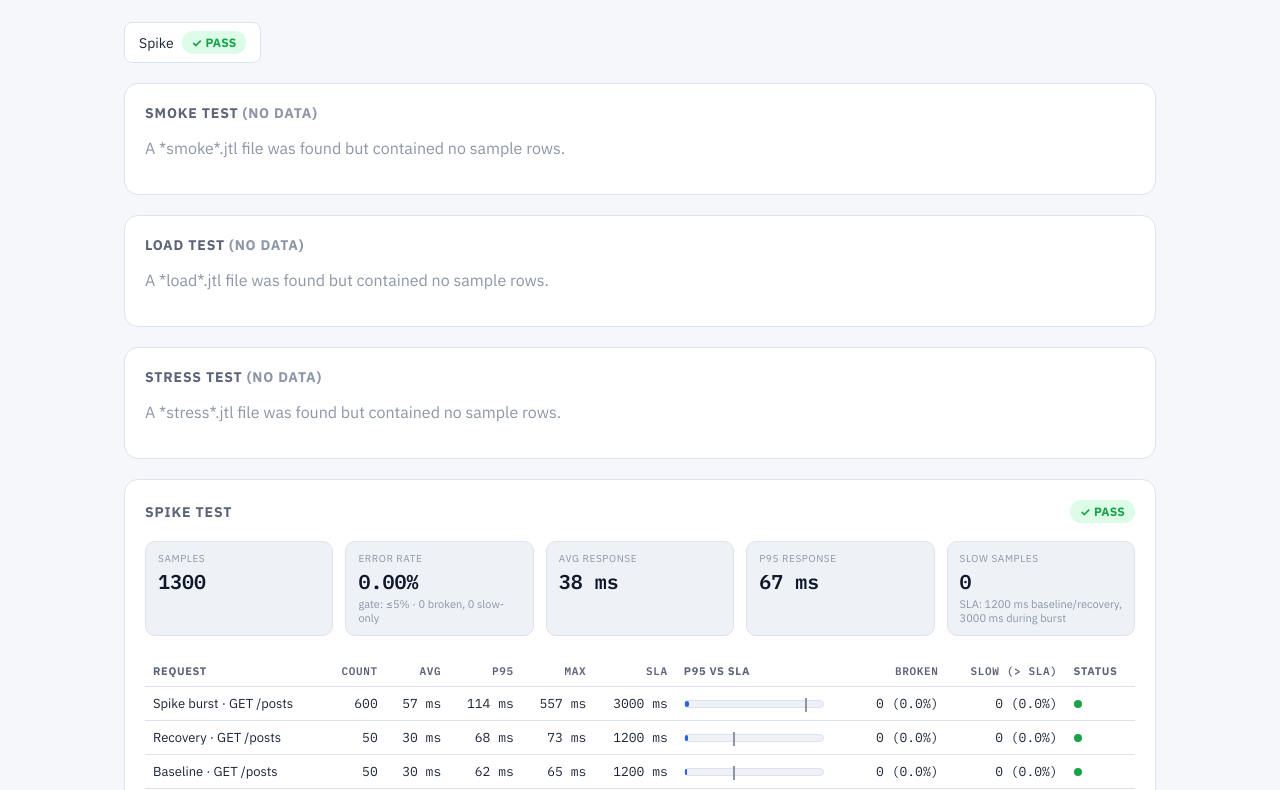
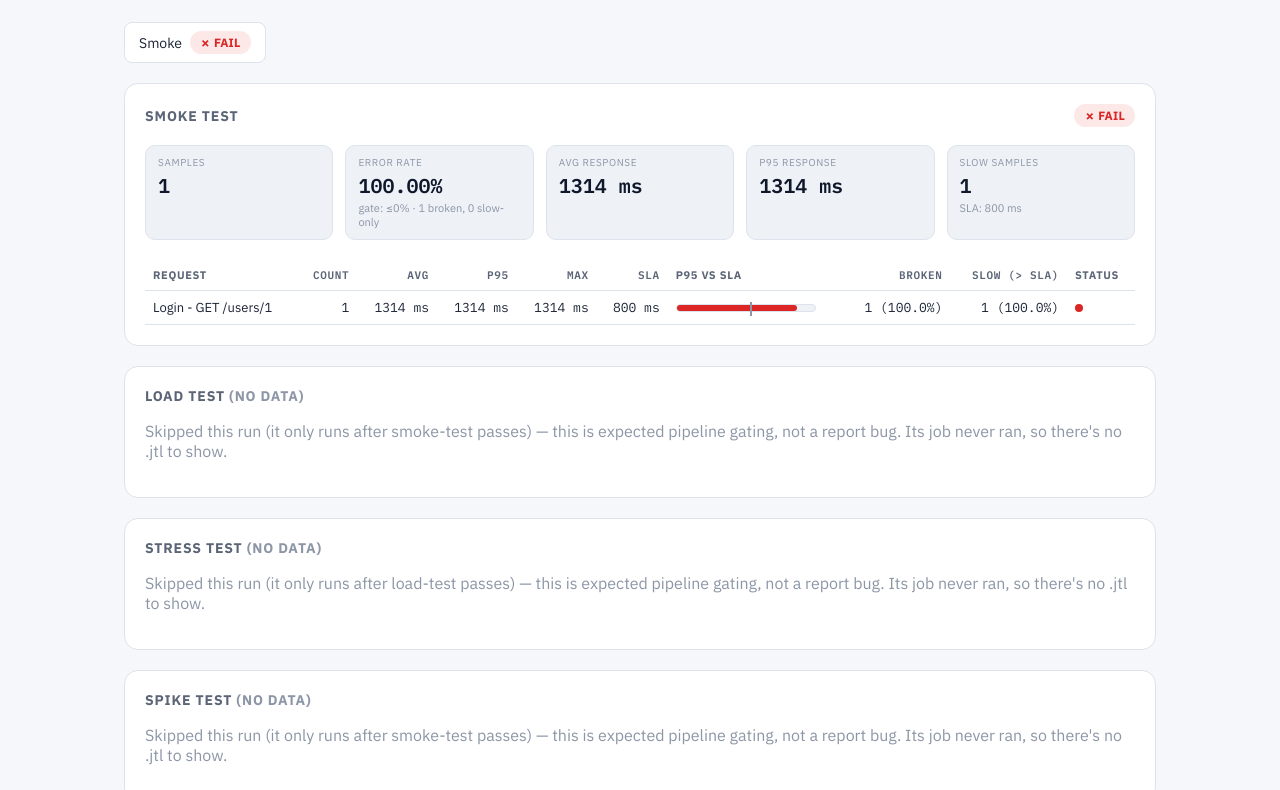
Before and after one commit to pyrpapa/jmeter-performance-suite, a plain HTML site: page index.html in a window 1280 px wide. Shown: the part 61-851 px from the top of the page. Drawn offline with Linux system fonts and the light colour scheme.

Commit message:
deploy: 155ae65ef6156337553663f762c21a21e1c059d2

```diff
--- a/index.html
+++ b/index.html
@@ -110,43 +110,40 @@
       <div class="logo">J</div>
       <div class="brand-text"><div class="title">JMeter Performance Suite</div><div class="subtitle">Custom Dashboard</div></div>
     </div>
-    <div class="meta">Generated 2026-07-25 18:25 UTC &middot; source: all-results &middot; overall: <span class="badge badge-good">&#10003; PASS</span></div>
+    <div class="meta">Generated 2026-07-25 18:34 UTC &middot; source: all-results &middot; overall: <span class="badge badge-critical">&#10007; FAIL</span></div>
   </header>
   <div class="content">
   <div class="summary-strip">
-    <div class="summary-chip"><span>Spike</span><span class="badge badge-good">&#10003; PASS</span></div>
+    <div class="summary-chip"><span>Smoke</span><span class="badge badge-critical">&#10007; FAIL</span></div>
   </div>
-  <section class="card"><h2>Smoke Test <span class="muted">(no data)</span></h2><p class="muted">A *smoke*.jtl file was found but contained no sample rows.</p></section>
-<section class="card"><h2>Load Test <span class="muted">(no data)</span></h2><p class="muted">A *load*.jtl file was found but contained no sample rows.</p></section>
-<section class="card"><h2>Stress Test <span class="muted">(no data)</span></h2><p class="muted">A *stress*.jtl file was found but contained no sample rows.</p></section>
 
     <section class="card">
       <div class="card-header">
-        <h2>Spike Test</h2>
-        <span class="badge badge-good">&#10003; PASS</span>
+        <h2>Smoke Test</h2>
+        <span class="badge badge-critical">&#10007; FAIL</span>
       </div>
       <div class="stat-row">
         <div class="stat-tile">
           <div class="stat-label">Samples</div>
-          <div class="stat-value">1300</div>
+          <div class="stat-value">1</div>
         </div>
         <div class="stat-tile">
           <div class="stat-label">Error rate</div>
-          <div class="stat-value">0.00%</div>
-          <div class="stat-sub">gate: &le;5% &middot; 0 broken, 0 slow-only</div>
+          <div class="stat-value">100.00%</div>
+          <div class="stat-sub">gate: &le;0% &middot; 1 broken, 0 slow-only</div>
         </div>
         <div class="stat-tile">
           <div class="stat-label">Avg response</div>
-          <div class="stat-value">38 ms</div>
+          <div class="stat-value">1314 ms</div>
         </div>
         <div class="stat-tile">
           <div class="stat-label">p95 response</div>
-          <div class="stat-value">67 ms</div>
+          <div class="stat-value">1314 ms</div>
         </div>
         <div class="stat-tile">
           <div class="stat-label">Slow samples</div>
-          <div class="stat-value">0</div>
-          <div class="stat-sub">SLA: 1200 ms baseline/recovery, 3000 ms during burst</div>
+          <div class="stat-value">1</div>
+          <div class="stat-sub">SLA: 800 ms</div>
         </div>
       </div>
       <table class="data-table">
@@ -165,14 +162,14 @@
           </tr>
         </thead>
         <tbody>
-          <tr><td>Spike burst · GET /posts</td><td class="num">600</td><td class="num">57 ms</td><td class="num">114 ms</td><td class="num">557 ms</td><td class="num">3000 ms</td><td><div class="bar-track"><div class="bar-fill" style="width:3.3%;background:var(--purple);"></div><div class="bar-threshold" style="left:87.0%;" title="SLA threshold: 3000 ms"></div></div></td><td class="num" title="Wrong status code or other non-timing assertion failure">0 (0.0%)</td><td class="num" title="Call completed but took longer than the SLA, regardless of pass/fail">0 (0.0%)</td><td><span class="dot dot-good"></span></td></tr>
-<tr><td>Recovery · GET /posts</td><td class="num">50</td><td class="num">30 ms</td><td class="num">68 ms</td><td class="num">73 ms</td><td class="num">1200 ms</td><td><div class="bar-track"><div class="bar-fill" style="width:2.0%;background:var(--purple);"></div><div class="bar-threshold" style="left:34.8%;" title="SLA threshold: 1200 ms"></div></div></td><td class="num" title="Wrong status code or other non-timing assertion failure">0 (0.0%)</td><td class="num" title="Call completed but took longer than the SLA, regardless of pass/fail">0 (0.0%)</td><td><span class="dot dot-good"></span></td></tr>
-<tr><td>Baseline · GET /posts</td><td class="num">50</td><td class="num">30 ms</td><td class="num">62 ms</td><td class="num">65 ms</td><td class="num">1200 ms</td><td><div class="bar-track"><div class="bar-fill" style="width:1.8%;background:var(--purple);"></div><div class="bar-threshold" style="left:34.8%;" title="SLA threshold: 1200 ms"></div></div></td><td class="num" title="Wrong status code or other non-timing assertion failure">0 (0.0%)</td><td class="num" title="Call completed but took longer than the SLA, regardless of pass/fail">0 (0.0%)</td><td><span class="dot dot-good"></span></td></tr>
-<tr><td>Spike burst · GET /users</td><td class="num">600</td><td class="num">21 ms</td><td class="num">27 ms</td><td class="num">68 ms</td><td class="num">3000 ms</td><td><div class="bar-track"><div class="bar-fill" style="width:0.8%;background:var(--purple);"></div><div class="bar-threshold" style="left:87.0%;" title="SLA threshold: 3000 ms"></div></div></td><td class="num" title="Wrong status code or other non-timing assertion failure">0 (0.0%)</td><td class="num" title="Call completed but took longer than the SLA, regardless of pass/fail">0 (0.0%)</td><td><span class="dot dot-good"></span></td></tr>
+          <tr><td>Login - GET /users/1</td><td class="num">1</td><td class="num">1314 ms</td><td class="num">1314 ms</td><td class="num">1314 ms</td><td class="num">800 ms</td><td><div class="bar-track"><div class="bar-fill" style="width:87.0%;background:var(--red);"></div><div class="bar-threshold" style="left:52.9%;" title="SLA threshold: 800 ms"></div></div></td><td class="num" title="Wrong status code or other non-timing assertion failure">1 (100.0%)</td><td class="num" title="Call completed but took longer than the SLA, regardless of pass/fail">1 (100.0%)</td><td><span class="dot dot-critical"></span></td></tr>
         </tbody>
       </table>
     </section>
 
+<section class="card"><h2>Load Test <span class="muted">(no data)</span></h2><p class="muted">Skipped this run (it only runs after smoke-test passes) — this is expected pipeline gating, not a report bug. Its job never ran, so there&#x27;s no .jtl to show.</p></section>
+<section class="card"><h2>Stress Test <span class="muted">(no data)</span></h2><p class="muted">Skipped this run (it only runs after load-test passes) — this is expected pipeline gating, not a report bug. Its job never ran, so there&#x27;s no .jtl to show.</p></section>
+<section class="card"><h2>Spike Test <span class="muted">(no data)</span></h2><p class="muted">Skipped this run (it only runs after smoke-test passes) — this is expected pipeline gating, not a report bug. Its job never ran, so there&#x27;s no .jtl to show.</p></section>
   <footer>
     <p>Each request row is checked against two independent gates: JMeter's Duration
     Assertion (fails the sample, feeding the Maven error-rate gate) and this
```
